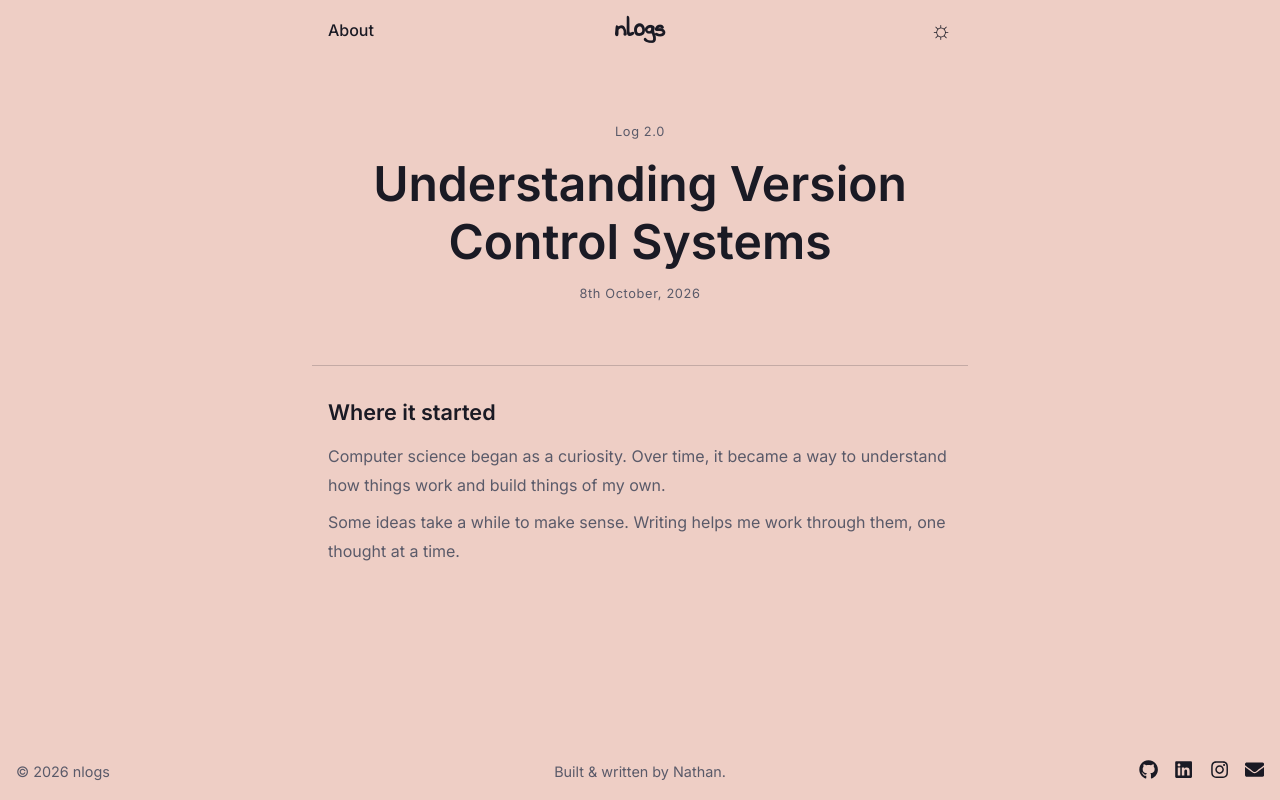
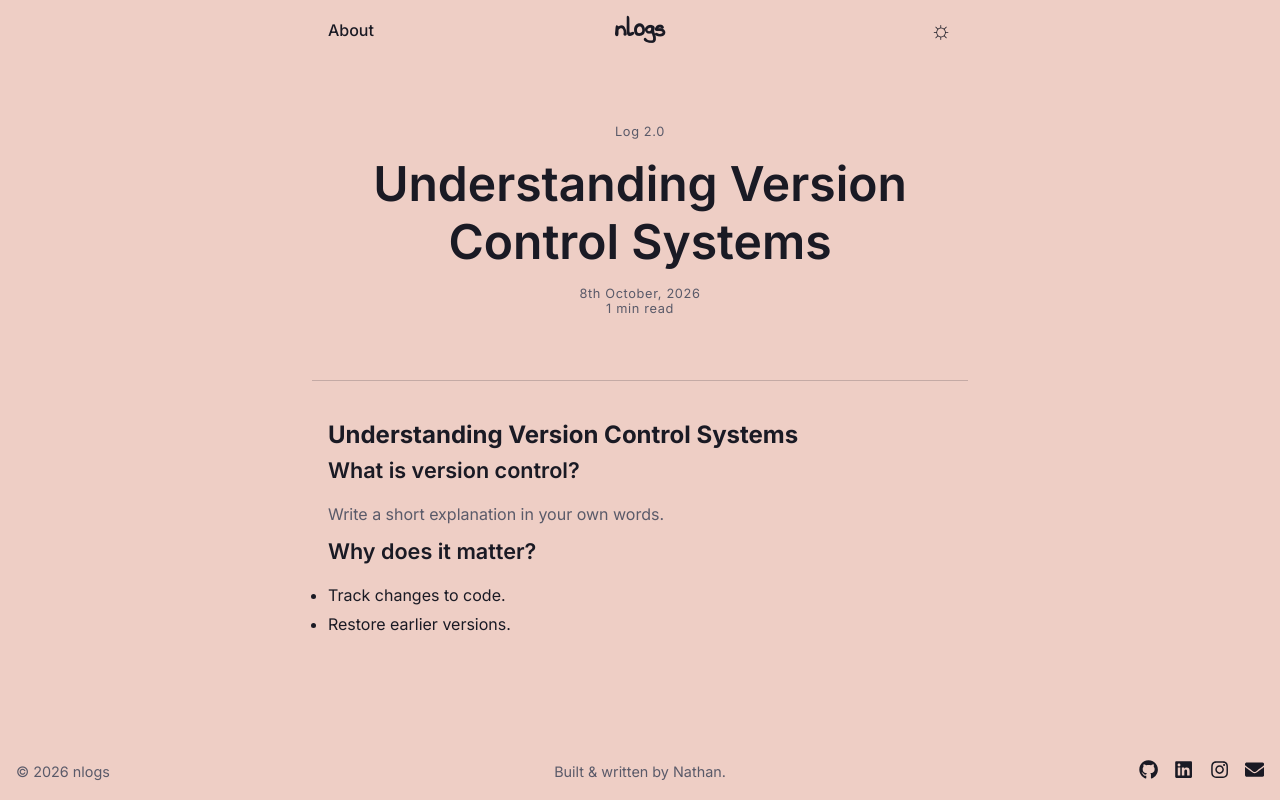
Before and after one commit to Nathanthe1dev/nlogs, a Next.js app: page /posts/understanding-vcs in a window 1280 px wide. Built offline with nearby package versions, Linux system fonts and the light colour scheme.

Commit message:
rendered markdown posts with dynamic reading time

```diff
--- a/app/components/PostCard.tsx
+++ b/app/components/PostCard.tsx
@@ -1,7 +1,10 @@
 import { Post } from "../data/posts";
 import ReadTime from "./ReadTime";
+type PostCardProps = {
+  post: Post & { readTime: number };
+};
 
-export default function PostCard({ post }: { post: Post }) {
+export default function PostCard({ post }: PostCardProps) {
   return (
     <a href={`/posts/${post.slug}`}>
     <article>
--- a/app/data/posts.ts
+++ b/app/data/posts.ts
@@ -3,7 +3,6 @@ export type Post = {
     title: string;
     description: string;
     date: string;
-    readTime: number;
     slug:string;
 };
 
@@ -13,7 +12,6 @@ export const posts: Post[] = [
         title: "Why CS?",
         description: "Discover why i chose computer science as my field of study and how it has shaped my career path.",
         date: "8th October, 2026",
-        readTime: 3,
         slug: "why-cs",
     },
     {
@@ -21,7 +19,6 @@ export const posts: Post[] = [
         title: "Understanding Version Control Systems",
         description: "Learn about the fundamentals of version control systems and how they can help you manage your codebase effectively.",
         date: "8th October, 2026",
-        readTime: 10,
         slug: "understanding-vcs",
     }
 ];
--- a/app/posts/[slug]/page.tsx
+++ b/app/posts/[slug]/page.tsx
@@ -1,5 +1,10 @@
 import { posts } from "../../data/posts";
 import { notFound } from "next/navigation";
+import fs from "node:fs/promises";
+import path from "node:path";
+import { marked } from "marked";
+import sanitizeHtml from "sanitize-html";
+import { getReadingTime } from "@/lib/readingTime";
 
 export default async function PostPage({
   params,
@@ -9,27 +14,27 @@ export default async function PostPage({
   const { slug } = await params;
   const post = posts.find((post) => post.slug === slug);
 
- if (!post) {
+  if (!post) {
   notFound();
-}
+  }
+
+  const filePath = path.join(process.cwd(), "content", "posts", `${post.slug}.md`);
+  const fileContent = await fs.readFile(filePath, "utf8");
+  const readingTime = getReadingTime(fileContent);
+  const htmlContent = await marked.parse(fileContent);
+  const sanitizedHtml = sanitizeHtml(htmlContent);
+
   return (
   <main>
     <header className="post-header">
       <p>{post.number}</p>
       <h1>{post.title}</h1>
       <p>{post.date}</p>
+      <p>{readingTime} min read</p>
     </header>
 
     <article className="post-body">
-      <h2>Where it started</h2>
-      <p>
-        Computer science began as a curiosity. Over time, it became a way
-        to understand how things work and build things of my own.
-      </p>
-      <p>
-        Some ideas take a while to make sense. Writing helps me work through
-        them, one thought at a time.
-      </p>
+      <div dangerouslySetInnerHTML={{ __html: sanitizedHtml }} />
     </article>
   </main>
 );
--- /dev/null
+++ b/content/posts/understanding-vcs.md
@@ -0,0 +1,10 @@
+# Understanding Version Control Systems
+
+## What is version control?
+
+Write a short explanation in your own words.
+
+## Why does it matter?
+
+- Track changes to code.
+- Restore earlier versions.
--- /dev/null
+++ b/lib/readingTime.ts
@@ -0,0 +1,5 @@
+export function getReadingTime(content: string) {
+    const trimmedContent = content.trim();
+    const wordCount = trimmedContent === "" ? 0 : trimmedContent.split(/\s+/).length;
+    return Math.max(1, Math.ceil(wordCount / 200));
+}
--- a/package.json
+++ b/package.json
@@ -9,15 +9,18 @@
     "lint": "eslint"
   },
   "dependencies": {
+    "marked": "^18.1.0",
     "next": "16.3.8",
     "react": "19.2.8",
     "react-dom": "19.2.8",
-    "react-icons": "^5.7.0"
+    "react-icons": "^5.7.0",
+    "sanitize-html": "^2.18.0"
   },
   "devDependencies": {
     "@types/node": "^20",
     "@types/react": "^19",
     "@types/react-dom": "^19",
+    "@types/sanitize-html": "^2.16.2",
     "eslint": "^9",
     "eslint-config-next": "16.3.8",
     "typescript": "^5"
```
Also changed, not shown: app/page.tsx (+15 -2 lines), content/posts/why-cs.md (added, +10 -0 lines), lib/posts.ts (added, +8 -0 lines), 1 other file (tests, documents, lock files or other folders).
